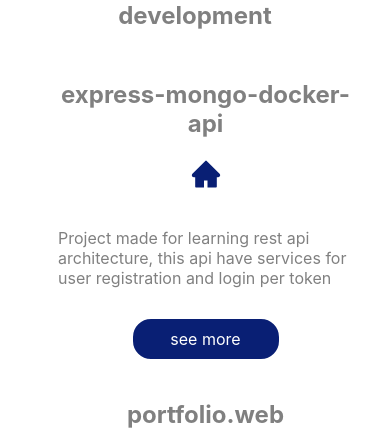
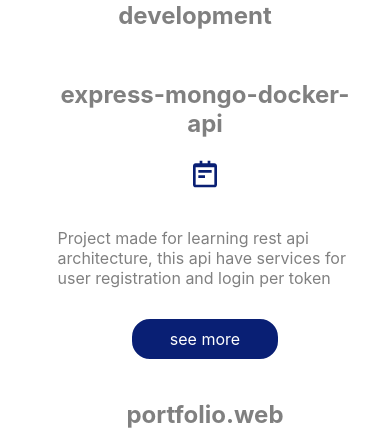
Before and after one commit to HenriHTTP/Portifolio.Web, a React (Create React App) app: page / in a window 390 px wide. Shown: the part 1419-1849 px from the top of the page. Built offline with nearby package versions, Linux system fonts and the light colour scheme.

Commit message:
feat: add new cards project

```diff
--- a/src/components/projects/projects.jsx
+++ b/src/components/projects/projects.jsx
@@ -1,6 +1,4 @@
 import './style/projects.css'
-import {AiFillHome} from 'react-icons/ai'
-import {BsMap} from 'react-icons/bs'
 import {BiNotepad} from 'react-icons/bi'
 import '../global/styles.css'
 
@@ -13,10 +11,10 @@ export default function Project() {
                     <h3 className='subtitle'>development</h3>
                     <main className="container">
 
-                        <div data-aos="flip-up" className="Card"
+                        <div data-aos="fade-right" className="Card"
                              onClick={() => window.open('https://github.com/HenriHTTP/express-mongo-docker-api')}>
                             <h1 className="subtitle"> express-mongo-docker-api</h1>
-                            <h2 className="title"><AiFillHome/></h2>
+                            <h2 className="title"><BiNotepad/></h2>
                             <p className="text">Project made for learning rest api architecture, this api have services
                                 for user
                                 registration and login per token </p>
@@ -26,7 +24,7 @@ export default function Project() {
                             </button>
                         </div>
 
-                        <div data-aos="flip-up" className="Card"
+                        <div data-aos="fade-right" className="Card"
                              onClick={() => window.open('https://github.com/HenriHTTP/Portifolio.Web')}>
                             <h1 className="subtitle">portfolio.web</h1>
                             <h2 className="title"><BiNotepad/></h2>
@@ -38,15 +36,30 @@ export default function Project() {
                             </button>
                         </div>
 
-                        <div data-aos="flip-up"
-                             onClick={() => window.open('https://github.com/HenriHTTP?tab=repositories')}
-                             className="Card">
+                        <div data-aos="fade-right" className="Card"
+                             onClick={() => window.open('https://github.com/HenriHTTP/Portifolio.Web')}>
+                            <h1 className="subtitle">Ping-pong</h1>
+                            <h2 className="title"><BiNotepad/></h2>
+                            <p className="text">Ping pong game written in C++ , SDL2 and Glew  </p>
 
-                            {/* <button disabled><BsCheck2Square/>Ver mais</button>-->*/}
                             <button className="normal-button"
-                                    onClick={() => window.open('https://github.com/HenriHTTP/mvc-express')}>see more
+                                    onClick={() => window.open('https://github.com/HenriHTTP/Portifolio.Web')}>see more
                             </button>
                         </div>
+                        <div data-aos="fade-right" className="Card"
+                             onClick={() => window.open('https://github.com/HenriHTTP/Portifolio.Web')}>
+                            <h1 className="subtitle">
+                                sqlite-python
+                            </h1>
+                            <h2 className="title"><BiNotepad/></h2>
+                            <p className="text">This portfolio is crafted with React,using a single-page application
+                                (SPA) architecture to deliver a seamless and engaging user experience. </p>
+
+                            <button className="normal-button"
+                                    onClick={() => window.open('https://github.com/HenriHTTP/Portifolio.Web')}>see more
+                            </button>
+                        </div>
+
                     </main>
                 </article>
             </section>
--- a/src/components/projects/style/projects.css
+++ b/src/components/projects/style/projects.css
@@ -12,13 +12,14 @@
     width: 1200px;
     justify-content: space-around;
     display: flex;
-    flex-direction: column;
+    flex-direction: row;
+    flex-wrap: wrap;
     padding: 10px;
 
 }
 
 .Card {
-    width: 90%;
+    width: 40%;
     height: 300px;
     background: white;
     border-radius: 10px;
@@ -39,52 +40,18 @@
     box-shadow: 10px 10px 5px 0px rgba(227, 227, 227, 1);
 }
 
-/*.Card h1 {*/
-/*    font-size: 1em;*/
-/*    text-align: center;*/
-/*    padding: 10px;*/
-/*    color: white;*/
-/*}*/
-
-/*.Card h2 {*/
-/*    font-size: 2em;*/
-/*    text-align: center;*/
-/*    padding: 10px;*/
-/*    color: white;*/
-/*}*/
-
 .titles {
     margin: auto;
     padding: 20px;
 
 }
 
-/*.Card p {*/
-/*    padding: 10px;*/
-/*    text-align: left;*/
-/*    margin: auto;*/
-/*    color: whitesmoke;*/
-/*}*/
 
 .Card img {
     margin: auto;
     width: 150px;
     height: 150px;
 }
-
-/*.Card button {*/
-/*    padding: 10px;*/
-/*    color: #091f74;*/
-/*    background-color: white;*/
-/*    margin: auto;*/
-/*    border-radius: 20px;*/
-/*    font-size: 0.9em;*/
-/*    cursor: pointer;*/
-/*}*/
-
-/*.Card button:hover {*/
-/*    opacity: 0.7;*/
-/*}*/
 
 @media screen and (max-width: 620px) {
 
@@ -93,9 +60,15 @@
         width: 100%;
         justify-content: space-around;
         display: flex;
-        flex-direction: row;
-        flex-wrap: wrap;
+        flex-direction: column;;
         padding: 10px;
+    }
+    .Card {
+        width: 90%;
+        height: 300px;
+        /*background: white;*/
+        border-radius: 10px;
+        display: flex;
     }
 
     .about-projects {
@@ -114,7 +87,7 @@
 
     .Card {
         margin-top: 20px;
-        width: 100%;
+        width: 90%;
         height: 350px;
 
     }
```
